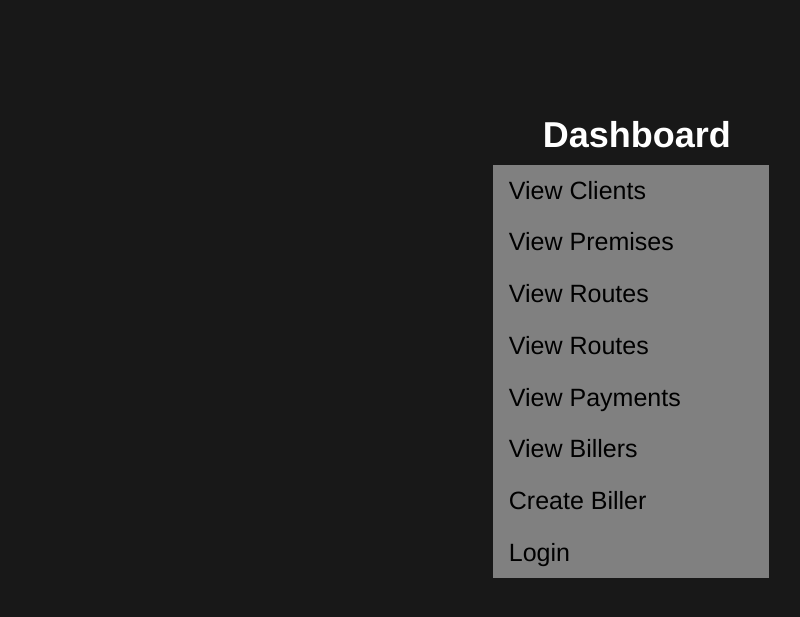
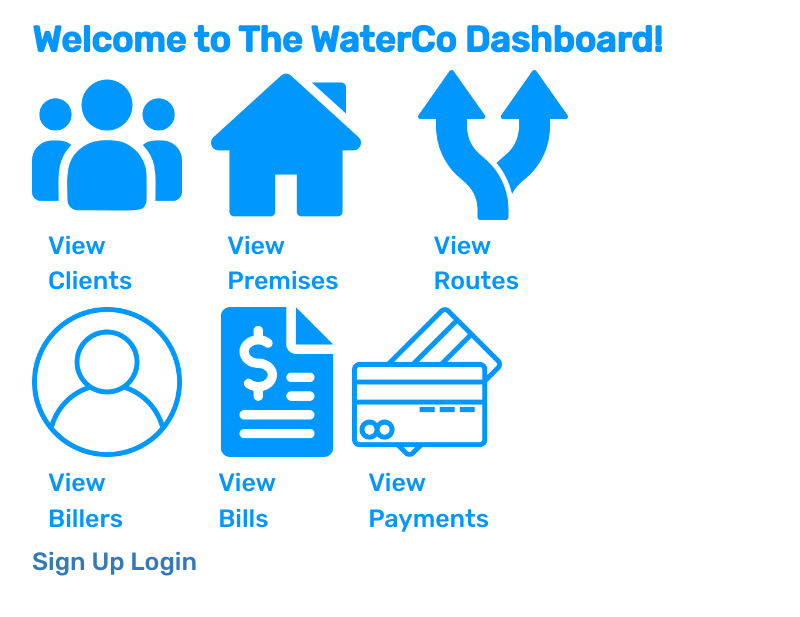
Before and after one commit to cate865/waterco_ui, a PHP site: page / in a window 1280 px wide. Shown: the top 617 px of the page, without its empty margins (32-832 px from the left). Run offline with PHP 8.4, Linux system fonts and the light colour scheme; some libraries are stand-ins or nearby versions.

Commit message:
extra css

```diff
--- a/bill.html
+++ b/bill.html
@@ -5,6 +5,8 @@
     <meta charset="UTF-8">
     <meta http-equiv="X-UA-Compatible" content="IE=edge">
     <meta name="viewport" content="width=device-width, initial-scale=1.0">
+    <link rel="preconnect" href="https://fonts.gstatic.com">
+    <link href="https://fonts.googleapis.com/css2?family=Rubik:wght@500&display=swap" rel="stylesheet">
     <link rel="stylesheet" href="https://maxcdn.bootstrapcdn.com/bootstrap/3.4.1/css/bootstrap.min.css">
     <link rel="stylesheet" href="./index.css">
     <title>Billing</title>
@@ -33,12 +35,14 @@
     </nav>
 
     <div class="allbills">
+        <h1>Capture Bill</h1>
         <form onsubmit="event.preventDefault(); onBillFormSubmit();" style="margin-bottom: 20px;">
             <input type="number" name="PremiseId" id="PremiseId" placeholder=" PremiseId ..." />
             <input type="number" name="UserID" id="UserID" placeholder=" User id ..." />
             <input type="number" name="Reading" id="Reading" placeholder=" Reading ..." />
             <input type="submit" name="signup_submit" value="Send Bill"/> <br>
         </form>
+        <h2>All Bills</h2>
         <form >
             <input type="number" name="Billid" placeholder="Bill id..." id="Billid" />
             <input type="submit" onclick="event.preventDefault(); onBillIdInput();" value="View One" style="margin: 0;"/>
--- a/billers.html
+++ b/billers.html
@@ -5,6 +5,8 @@
     <meta charset="UTF-8">
     <meta http-equiv="X-UA-Compatible" content="IE=edge">
     <meta name="viewport" content="width=device-width, initial-scale=1.0">
+    <link rel="preconnect" href="https://fonts.gstatic.com">
+    <link href="https://fonts.googleapis.com/css2?family=Rubik:wght@500&display=swap" rel="stylesheet">
     <link rel="stylesheet" href="https://maxcdn.bootstrapcdn.com/bootstrap/3.4.1/css/bootstrap.min.css">
     <link rel="stylesheet" href="./index.css">
     <title>All Billers</title>
@@ -42,6 +44,7 @@
           </form>
         </div>
       </div>
+      <h2>All Users</h2>
       <form >
         <input type="number" name="Userid" placeholder="User id..." id="Userid" />
         <input type="submit" onclick="event.preventDefault(); onUserIdSubmit();" value="View One" style="margin: 0;"/>
--- a/dashboard.css
+++ b/dashboard.css
@@ -1,9 +1,11 @@
 body {
-    background-color: #181818;
+    background-color: white;
     color: black;
     margin-left: 5%;
     margin-right: 5%;
     font-size: 25px;
+    font-family: 'Rubik', sans-serif;
+    align-items: center;
 }
 
 ul {
@@ -11,12 +13,12 @@ ul {
     margin: 0;
     padding: 0;
     width: 40%;
-    background-color: grey;
+
 }
 
 li a {
     display: block;
-    color: #000;
+    color: #0496FF;
     padding: 8px 16px;
     text-decoration: none;
 }
@@ -26,17 +28,31 @@ li a.active {
     color: white;
 }
 
-li a:hover:not(.active) {
+/* li a:hover:not(.active) {
     background-color: #555;
     color: white;
-}
+} */
 
 h1{
-    color: white;
+    color: #0496FF;
 
 }
 
-#dashboard {
-    margin-top: 10%;
-    margin-left: 40%;
+/* #dashboard {
+    padding-top: 100px;
+    padding-left: 100px;
+
+} */
+.dash{
+    align-items: center;
 }
+.dash img{
+    width: 150px;
+    height: 150px;
+}
+.row1{
+    display: flex;
+}
+.row2{
+    display:flex;
+}
--- a/index.html
+++ b/index.html
@@ -5,24 +5,76 @@
     <meta charset="UTF-8">
     <meta http-equiv="X-UA-Compatible" content="IE=edge">
     <meta name="viewport" content="width=device-width, initial-scale=1.0">
+    <link rel="preconnect" href="https://fonts.gstatic.com">
+    <link href="https://fonts.googleapis.com/css2?family=Rubik:wght@500&display=swap" rel="stylesheet">
     <link rel="stylesheet" href="https://maxcdn.bootstrapcdn.com/bootstrap/3.4.1/css/bootstrap.min.css">
     <link rel="stylesheet" href="./dashboard.css">
     <title>Water Company</title>
 </head>
 
 <body>
+
     <div id="dashboard">
-        <h1 style="padding-left: 50px;"><strong>Dashboard</strong></h1>
-        <ul>
-            <li><a href="./client.html">View Clients</a></li>
-            <li><a href="./premises.html">View Premises</a></li>
-            <li><a href="./routes.html">View Routes</a></li>
-            <li><a href="./bill.html">View Routes</a></li>
-            <li><a href="./payment.html">View Payments</a></li>
-            <li><a href="./billers.html">View Billers</a></li>
-            <li><a href="./newbiller.html">Create Biller</a></li>
-            <li><a href="./loginbiller.html">Login</a></li>
-          </ul>
+        <h1><strong>Welcome to The WaterCo Dashboard!</strong></h1>
+
+    </div>
+    <div class="dash">
+        <div class="row1">
+            <div class="clients">
+                <ul>
+                    <li><img src="./Images/customer.png" alt="customer" /></li>
+                    <li><a href="./client.html">View Clients</a></li>
+                </ul>
+
+            </div>
+            <div class="premises">
+                <ul>
+                    <li><img src="./Images/home.png" alt="premise" /></li>
+                    <li><a href="./premises.html">View Premises</a></li>
+                </ul>
+
+            </div>
+            <div class="routes">
+                <ul>
+                    <li><img src="./Images/split.png" alt="route" /></li>
+                    <li><a href="./routes.html">View Routes</a>
+                    </li>
+                </ul>
+
+
+            </div>
+
+        </div>
+        <div class="row2">
+            <div class="users">
+                <ul>
+                    <li><img src="./Images/user.png" alt="user" /></li>
+                    <li> <a href="./billers.html">View Billers</a></li>
+                </ul>
+
+
+
+            </div>
+            <div class="bills">
+                <ul>
+                    <li><img src="./Images/invoice.png" alt="bill" /></li>
+                    <li> <a href="./bill.html">View Bills</a></li>
+                </ul>
+
+            </div>
+            <div class="payments">
+                <ul>
+                    <li><img src="./Images/credit-card.png" alt="payment" /></li>
+                    <li><a href="./payment.html">View Payments</a></li>
+                </ul>
+            </div>
+
+        </div>
+        <div class="row3">
+            <a href="./newbiller.html"> Sign Up</a>
+            <a href="./loginbiller.html"> Login</a>
+
+        </div>
 
     </div>
 
--- a/payment.html
+++ b/payment.html
@@ -5,6 +5,8 @@
     <meta charset="UTF-8">
     <meta http-equiv="X-UA-Compatible" content="IE=edge">
     <meta name="viewport" content="width=device-width, initial-scale=1.0">
+    <link rel="preconnect" href="https://fonts.gstatic.com">
+    <link href="https://fonts.googleapis.com/css2?family=Rubik:wght@500&display=swap" rel="stylesheet">
     <link rel="stylesheet" href="https://maxcdn.bootstrapcdn.com/bootstrap/3.4.1/css/bootstrap.min.css">
     <link rel="stylesheet" href="./index.css">
     <title>Payment</title>
@@ -33,6 +35,7 @@
     </nav>
 
     <div class="allbills">
+        <h1>All Payments</h1>
         <form >
             <input type="number" name="Prid" placeholder="Payment id..." id="Prid" />
             <input type="submit" onclick="event.preventDefault(); onPrIdInput();" value="Sort By Premise" style="margin: 0;"/>
--- a/premises.html
+++ b/premises.html
@@ -5,6 +5,8 @@
     <meta charset="UTF-8">
     <meta http-equiv="X-UA-Compatible" content="IE=edge">
     <meta name="viewport" content="width=device-width, initial-scale=1.0">
+    <link rel="preconnect" href="https://fonts.gstatic.com">
+    <link href="https://fonts.googleapis.com/css2?family=Rubik:wght@500&display=swap" rel="stylesheet">
     <link rel="stylesheet" href="https://maxcdn.bootstrapcdn.com/bootstrap/3.4.1/css/bootstrap.min.css">
     <link rel="stylesheet" href="./index.css">
     <title>Premises</title>
--- a/routes.html
+++ b/routes.html
@@ -5,6 +5,8 @@
     <meta charset="UTF-8">
     <meta http-equiv="X-UA-Compatible" content="IE=edge">
     <meta name="viewport" content="width=device-width, initial-scale=1.0">
+    <link rel="preconnect" href="https://fonts.gstatic.com">
+    <link href="https://fonts.googleapis.com/css2?family=Rubik:wght@500&display=swap" rel="stylesheet">
     <link rel="stylesheet" href="https://maxcdn.bootstrapcdn.com/bootstrap/3.4.1/css/bootstrap.min.css">
     <link rel="stylesheet" href="./index.css">
     <title>Routes</title>
```
Also changed, not shown: client.html (+10 -4 lines), index.css (+12 -10 lines), Images/credit-card.png (added), Images/customer.png (added), Images/home.png (added), Images/invoice.png (added), Images/split.png (added), Images/user.png (added).
